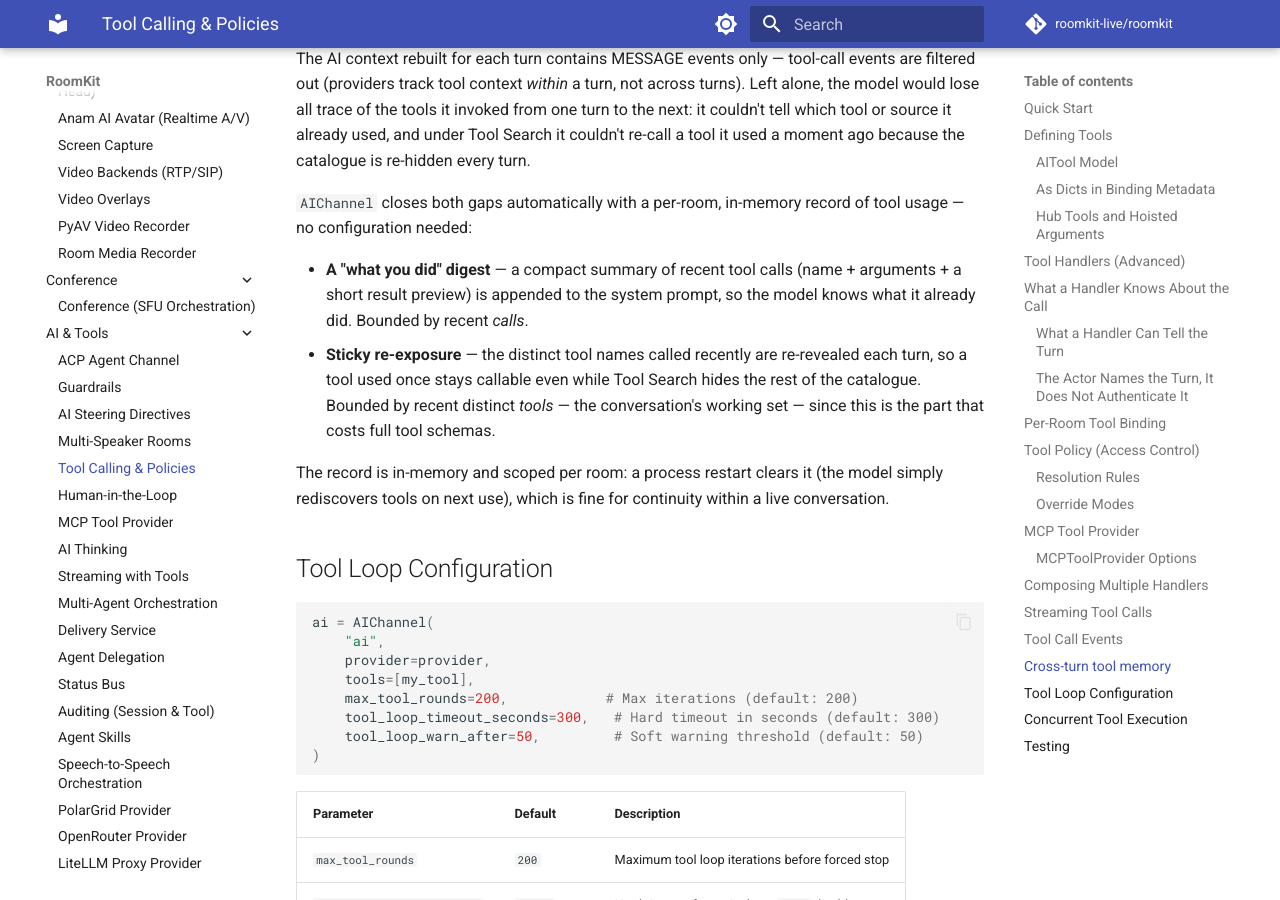
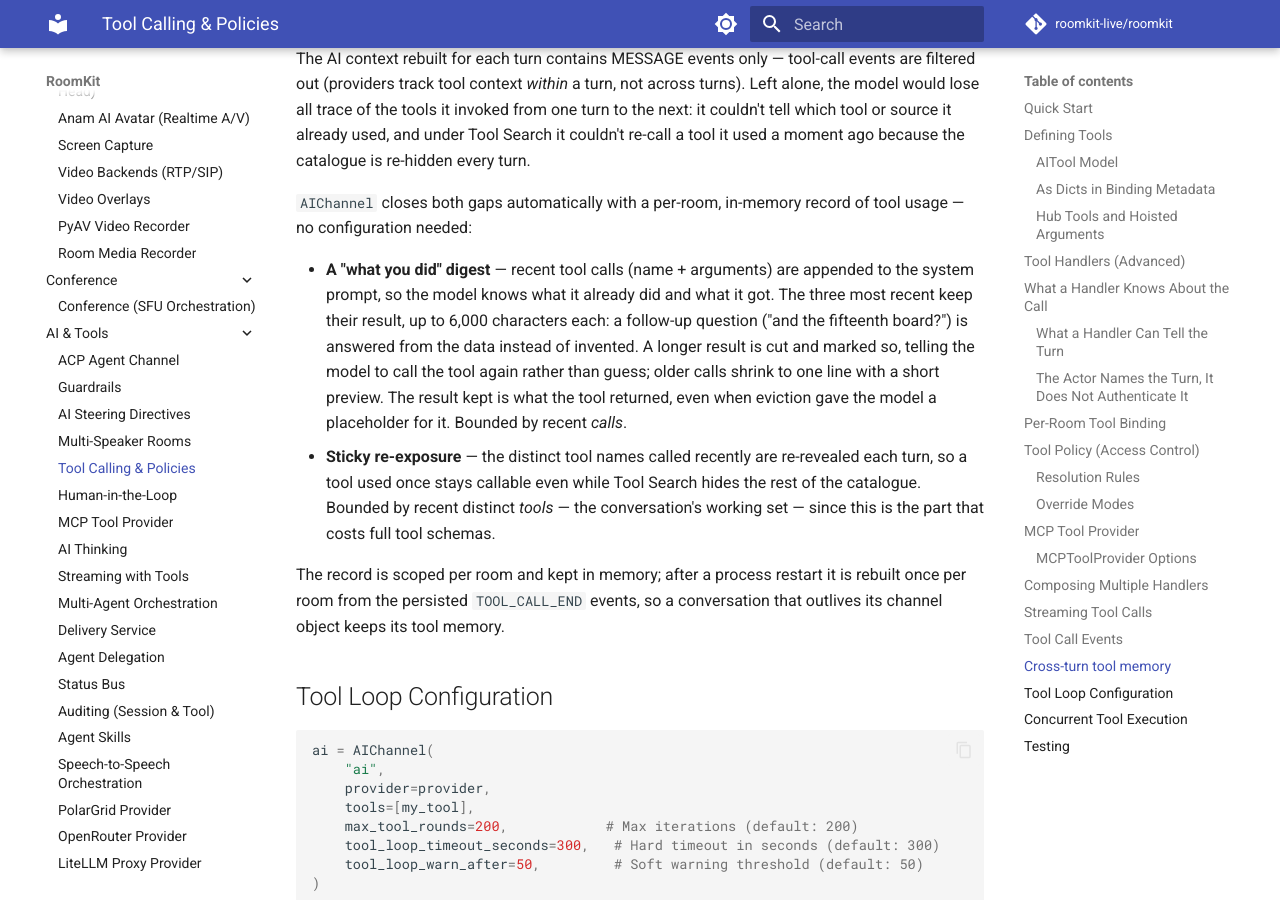
Before and after one commit to roomkit-live/roomkit-docs, an MkDocs documentation site: the page built from docs/guides/tool-calling.md, in a window 1280 px wide and 900 px high, scrolled down 12363 px. Built offline with MkDocs 1.6.1 and Material for MkDocs 9.7.7, drawn with Linux system fonts in a browser that asks for light colours; comment, search, counter and statistics services are not loaded.

Commit message:
docs(tools): the tool memory keeps recent results and survives restarts (RMK-217)

```diff
--- a/docs/guides/tool-calling.md
+++ b/docs/guides/tool-calling.md
@@ -537,18 +537,23 @@ ago because the catalogue is re-hidden every turn.
 `AIChannel` closes both gaps automatically with a per-room, in-memory record of
 tool usage — no configuration needed:
 
-- **A "what you did" digest** — a compact summary of recent tool calls (name +
-  arguments + a short result preview) is appended to the system prompt, so the
-  model knows what it already did. Bounded by recent *calls*.
+- **A "what you did" digest** — recent tool calls (name + arguments) are
+  appended to the system prompt, so the model knows what it already did and
+  what it got. The three most recent keep their result, up to 6,000 characters
+  each: a follow-up question ("and the fifteenth board?") is answered from the
+  data instead of invented. A longer result is cut and marked so, telling the
+  model to call the tool again rather than guess; older calls shrink to one
+  line with a short preview. The result kept is what the tool returned, even
+  when eviction gave the model a placeholder for it. Bounded by recent *calls*.
 - **Sticky re-exposure** — the distinct tool names called recently are
   re-revealed each turn, so a tool used once stays callable even while Tool
   Search hides the rest of the catalogue. Bounded by recent distinct *tools* —
   the conversation's working set — since this is the part that costs full tool
   schemas.
 
-The record is in-memory and scoped per room: a process restart clears it (the
-model simply rediscovers tools on next use), which is fine for continuity
-within a live conversation.
+The record is scoped per room and kept in memory; after a process restart it is
+rebuilt once per room from the persisted `TOOL_CALL_END` events, so a
+conversation that outlives its channel object keeps its tool memory.
 
 ## Tool Loop Configuration
 
```
